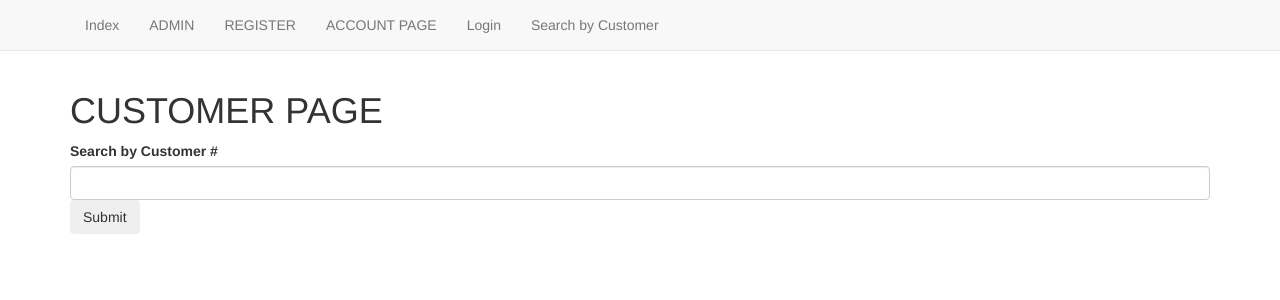
After one commit to dmaynard51/loginApp, a Django app: page /basic_app/customer/ in a window 1280 px wide. The commit adds this page. Shown: the top 300 px of the page. Run offline with Django 3.2, Linux system fonts and the light colour scheme; some libraries are stand-ins or nearby versions.

Commit message:
added account page,cus page

```diff
--- a/project1/basic_app/templates/basic_app/base.html
+++ b/project1/basic_app/templates/basic_app/base.html
@@ -13,12 +13,13 @@
                 <li><a class="navbar-link" href="{% url 'index' %}">Index</a></li>
                 <li><a class="navbar-link" href="{% url 'admin:index' %}">ADMIN</a></li>
                 <li><a class="navbar-link" href="{% url 'basic_app:register' %}">REGISTER</a></li>
-
+                <li><a class='navbar-link' href="{% url 'basic_app:account_page' %}">ACCOUNT PAGE</a> </li>
                 {% if user.is_authenticated %}
                 <li><a class ='navbar-link' href="{% url 'basic_app:user_logout' %}">Logout</a></li>
                 {% else %}
                 <li><a class ='navbar-link' href="{% url 'basic_app:user_login' %}">Login</a></li>
                 {% endif %}
+                <li><a class='navbar-link' href="{% url 'basic_app:customer' %}">Search by Customer</a></li>
             </ul>
 
 
--- /dev/null
+++ b/project1/basic_app/templates/basic_app/customer.html
@@ -0,0 +1,14 @@
+{% extends "basic_app/base.html" %}
+{% block body_block %}
+<h1>CUSTOMER PAGE</h1>
+<form method="POST">
+    {% csrf_token %}
+    <div class='mb-3'>
+        <label for="searchByCustomer" class="form-label">Search by Customer #</label>
+        <input type="customerNumber" class="form-control" id="searchByCustomer1" aria-describedby="searchByCustomer" name='searchByCustomer'>
+    </div>
+    <button type="submit" class="btn btn primary">Submit</button>
+</form>
+
+
+{% endblock %}
--- a/project1/basic_app/urls.py
+++ b/project1/basic_app/urls.py
@@ -8,5 +8,7 @@ urlpatterns = [
     url(r'^register/$', views.register, name='register'),
     url(r'^user_login/$', views.user_login, name='user_login'),
     url(r'^user_logout/$', views.user_logout, name='user_logout'),
-    url(r'^account_page/$', views.account_page, name='account_page')
+    url(r'^account_page/$', views.account_page, name='account_page'),
+    url(r'^customer/$', views.customer, name='customer'),
+    #url(r'^searched_customer/$', views.searched_customer, name='searched_customer')
 ]
--- a/project1/basic_app/views.py
+++ b/project1/basic_app/views.py
@@ -76,6 +76,14 @@ def register(request):
     return render(request, 'basic_app/registration.html', {'registered' : registered, 'profile_form': profile_form, 'user_form': user_form})
 
 
+def customer(request):
+    if request.method == 'POST':
+        cus_name = request.POST['searchByCustomer']
+        print (cus_name)
+        return render(request, 'basic_app/searched_customer.html', {'cus_name' : cus_name})
+
+    return render(request, 'basic_app/customer.html')
+
 
 
 @login_required
@@ -109,7 +117,14 @@ def user_login(request):
 
 
 def account_page(request):
-    all_invoices = invoices.objects.values('customer_number', 'customer_name') \
-        .annotate(total_amount_due=Sum('amount_due'))
+    all_invoices = invoices.objects.all().raw('SELECT customer_number AS id, \
+        customer_name, sum(amount_due) AS amount, sum(current_balance) AS total_current,\
+        sum(past_due_1_30) AS total_1_30, \
+        sum(past_due_31_60) AS total_31_60, \
+        sum(past_due_61_90) AS total_61_90, \
+        sum(over_90) AS total_90, business_unit, \
+        rep, netdays, custType, custCode, custGroup3 from basic_app_invoices \
+        GROUP BY customer_number ORDER BY sum(amount_due)')
+
     print (all_invoices)
     return render(request, 'basic_app/account_page.html', {"all_invoices": all_invoices})
```
Also changed, not shown: project1/basic_app/templates/basic_app/account_page.html (+28 -4 lines), project1/basic_app/templates/basic_app/searched_customer.html (added, +10 -0 lines), project1/db.sqlite3.
